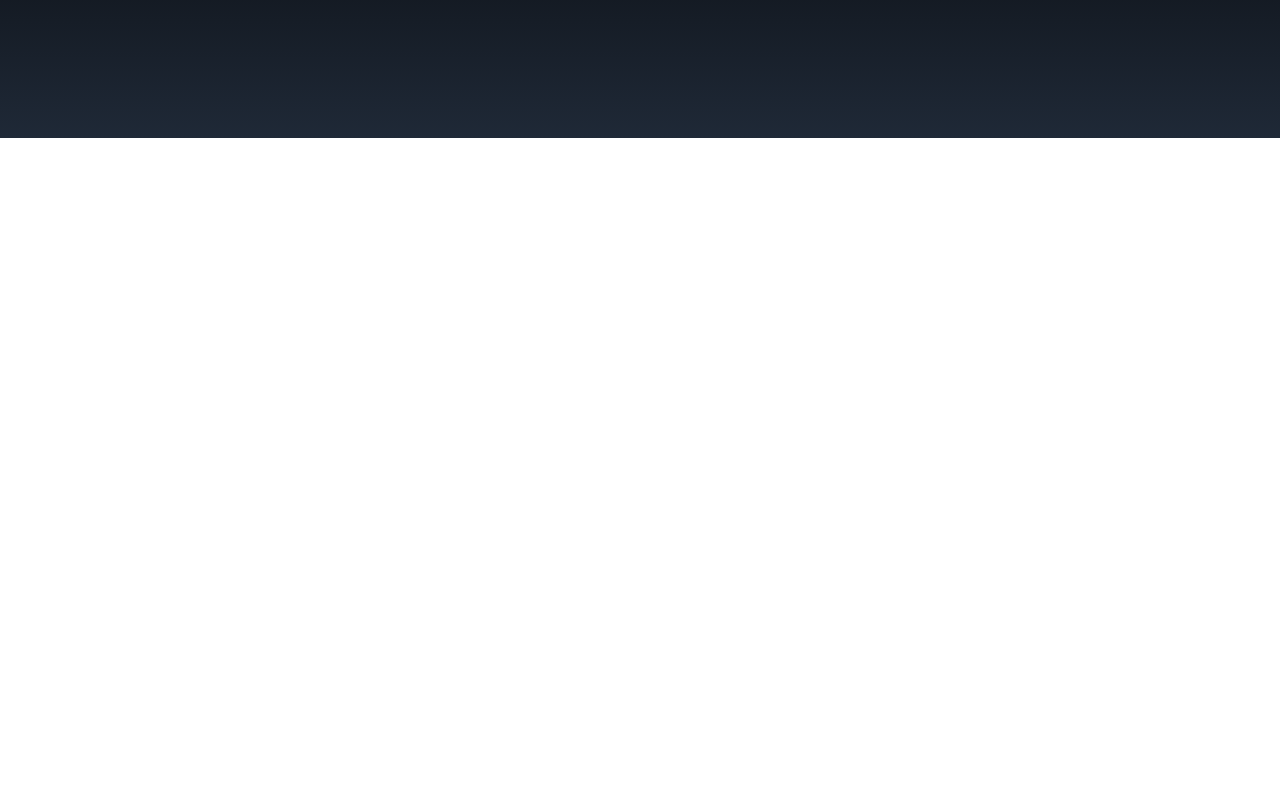
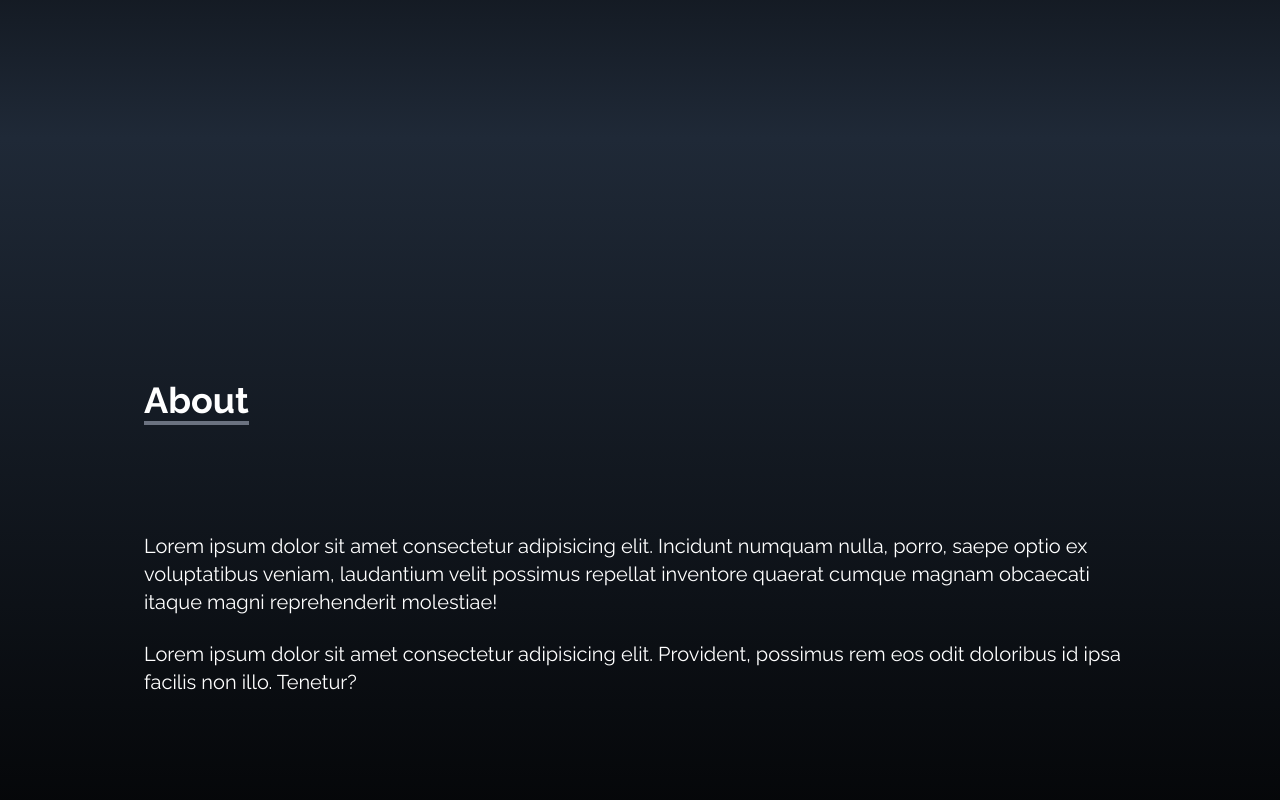
Before and after one commit to tech-defaulters/Portfolio, a React (Create React App) app: page / in a window 1280 px wide. Shown: the part 662-1462 px from the top of the page. Before the commit the page ends 800 px from the top, so only its background shows below. Built offline with nearby package versions, Linux system fonts and the light colour scheme; a web font is replaced by a local one.

Commit message:
about section done

```diff
--- a/src/App.js
+++ b/src/App.js
@@ -1,3 +1,4 @@
+import About from "./components/About";
 import Home from "./components/Home";
 import Navbar from "./components/Navbar";
 import SocialLinks from "./components/SocialLinks";
@@ -7,7 +8,7 @@
     <div>
       <Navbar />
       <Home />
-
+      <About />
       <SocialLinks />
     </div>
   );
--- /dev/null
+++ b/src/components/About.jsx
@@ -0,0 +1,20 @@
+
+
+const About = () => {
+  return (
+    <div name="about" className="w-full h-screen bg-gradient-to-b from-gray-800 to-black text-white">
+        <div className="max-w-screen-lg p-4 mx-auto flex flex-col justify-center w-full h-full">
+            <div className="pb-8 ">
+                <h1 className="text-4xl font-bold inline border-b-4 border-gray-500">About</h1>
+            </div>
+            <p className="text-xl mt-20">Lorem ipsum dolor sit amet consectetur adipisicing elit. Incidunt numquam nulla, porro,  saepe optio ex voluptatibus veniam, laudantium velit possimus repellat inventore quaerat    cumque magnam obcaecati itaque magni reprehenderit molestiae!
+            </p>
+            <br />
+            <p className="text-xl">Lorem ipsum dolor sit amet consectetur adipisicing elit. Provident, possimus rem eos odit doloribus id ipsa facilis non illo. Tenetur?
+            </p>
+        </div>
+    </div>
+  )
+}
+
+export default About;
```
